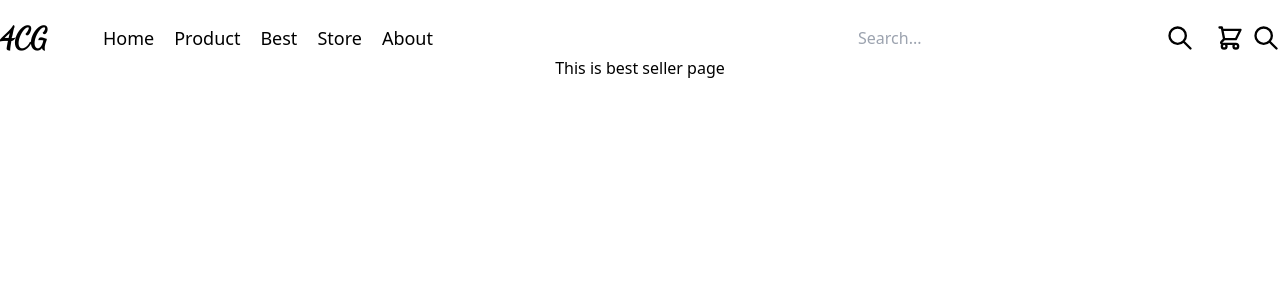
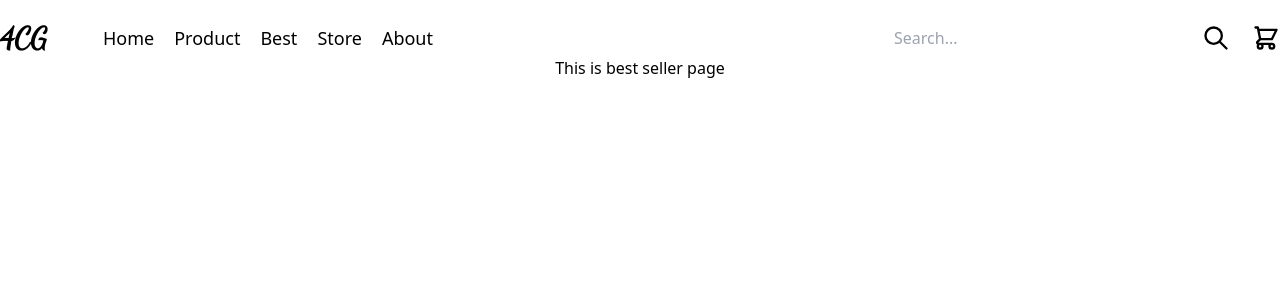
Before and after one commit to Pet3r1512/4CG_Store, a Next.js app: page /best in a window 1280 px wide. Shown: the top 300 px of the page. Built offline with nearby package versions, Linux system fonts and the light colour scheme.

Commit message:
build card component

```diff
--- a/Components/Auth.js
+++ b/Components/Auth.js
@@ -32,24 +32,4 @@ const AuthIcon = [
     ),
     href: "/cart",
   },
-  {
-    key: "search",
-    icon: (
-      <svg
-        xmlns="http://www.w3.org/2000/svg"
-        class="h-7 w-7"
-        fill="none"
-        viewBox="0 0 24 24"
-        stroke="currentColor"
-        stroke-width="2"
-      >
-        <path
-          stroke-linecap="round"
-          stroke-linejoin="round"
-          d="M21 21l-6-6m2-5a7 7 0 11-14 0 7 7 0 0114 0z"
-        />
-      </svg>
-    ),
-    href: "",
-  },
 ];
--- a/Components/Card.js
+++ b/Components/Card.js
@@ -1,6 +1,6 @@
 export default function Card(props) {
   return (
-    <div className="mx-auto">
+    <div className="mx-auto card">
       <div className="min-h-[550px] flex items-center">
         <img
           src={props.img}
@@ -14,6 +14,11 @@ export default function Card(props) {
       <p className="font-semibold text-gray-600 text-sm sm:text-md md:text-lg italic cursor-pointer">
         {props.price}
       </p>
+      <div className="flex w-full justify-end">
+        <button className="bg-red-400 text-white font-semibold text-lg px-2 py-1 rounded-lg flex justify-center items-center border-[3px] border-red-400 hover:text-red-500 hover:bg-white transition duration-100 ease-linear">
+          Buy now!
+        </button>
+      </div>
     </div>
   );
 }
--- /dev/null
+++ b/pages/Item.js
@@ -0,0 +1,15 @@
+import Header from "../Components/Header";
+import SideBar from "../Components/SideBar";
+import SubSearchBar from "../Components/SubSearchBar";
+
+export default function Item() {
+  return (
+    <>
+      <SideBar />
+      <div>
+        <Header />
+        <SubSearchBar />
+      </div>
+    </>
+  );
+}
--- a/pages/_app.js
+++ b/pages/_app.js
@@ -1,4 +1,4 @@
-import "../styles/globals.css"
+import "../styles/globals.css";
 import { AppWrapper } from "../hooks/state";
 
 function MyApp({ Component, pageProps }) {
--- a/pages/best.js
+++ b/pages/best.js
@@ -2,6 +2,7 @@ import { useContext } from "react";
 import { AppContext } from "../hooks/state";
 import Header from "../Components/Header";
 import SideBar from "../Components/SideBar";
+import SubSearchBar from "../Components/SubSearchBar";
 
 export default function Best() {
   const context = useContext(AppContext);
@@ -11,6 +12,7 @@ export default function Best() {
       <SideBar />
       <div>
         <Header showSideBar={showSideBar} setShowSideBar={setShowSideBar} />
+        <SubSearchBar />
         <div className="min-h-screen flex justify-center items-centersss">
           This is best seller page
         </div>
--- a/pages/index.js
+++ b/pages/index.js
@@ -12,7 +12,7 @@ export default function Home() {
   const [showSideBar, setShowSideBar] = context.sideBarState;
   return (
     <div
-      className="w-full h-screen bg-cover fixed"
+      className="w-full h-screen bg-cover fixed container"
       style={{ backgroundImage: `url("images/img1.png")` }}
     >
       <Tab />
--- a/pages/product.js
+++ b/pages/product.js
@@ -2,6 +2,7 @@ import { useContext } from "react";
 import { AppContext } from "../hooks/state";
 import Header from "../Components/Header";
 import SideBar from "../Components/SideBar";
+import SubSearchBar from "../Components/SubSearchBar";
 import hoodies from "../public/images/products/Hoodies/hoodies";
 import minibags from "../public/images/products/Mini_Bags/minibags";
 import pants from "../public/images/products/Pants/pants";
@@ -43,6 +44,7 @@ export default function Product() {
       <SideBar />
       <div>
         <Header />
+        <SubSearchBar />
         <div className="max-w-7xl mx-auto my-14 px-3 sm:px-4 lg:px-0 flex flex-col gap-y-14">
           <div>
             <h1 className="text-3xl font-extrabold">Hoodies</h1>
```
Also changed, not shown: Components/Item.js (deleted).
